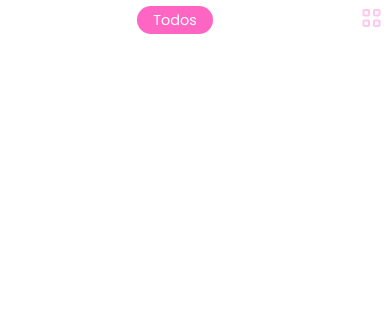
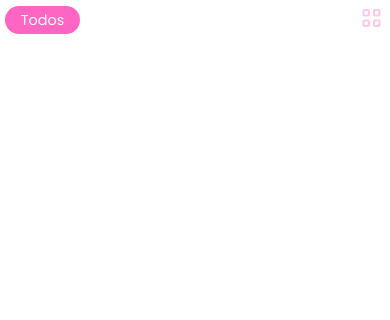
Before and after one commit to EnzoRibeir/To-do-list, a plain HTML site: page index.html in a window 390 px wide. Shown: the top 320 px of the page. Drawn offline with nearby package versions, Linux system fonts and the light colour scheme.

Commit message:
ajustando justificação da nav

```diff
--- a/css/styles.css
+++ b/css/styles.css
@@ -63,7 +63,7 @@ button {
     width: 100%;
     margin-bottom: 2rem;
     overflow-x: auto;
-    justify-content: space-evenly;
+    justify-content: space-between;
     scroll-behavior: smooth;
     -ms-overflow-style: none;  /* Internet Explorer 10+ */
     scrollbar-width: none;  /* Firefox */
```
